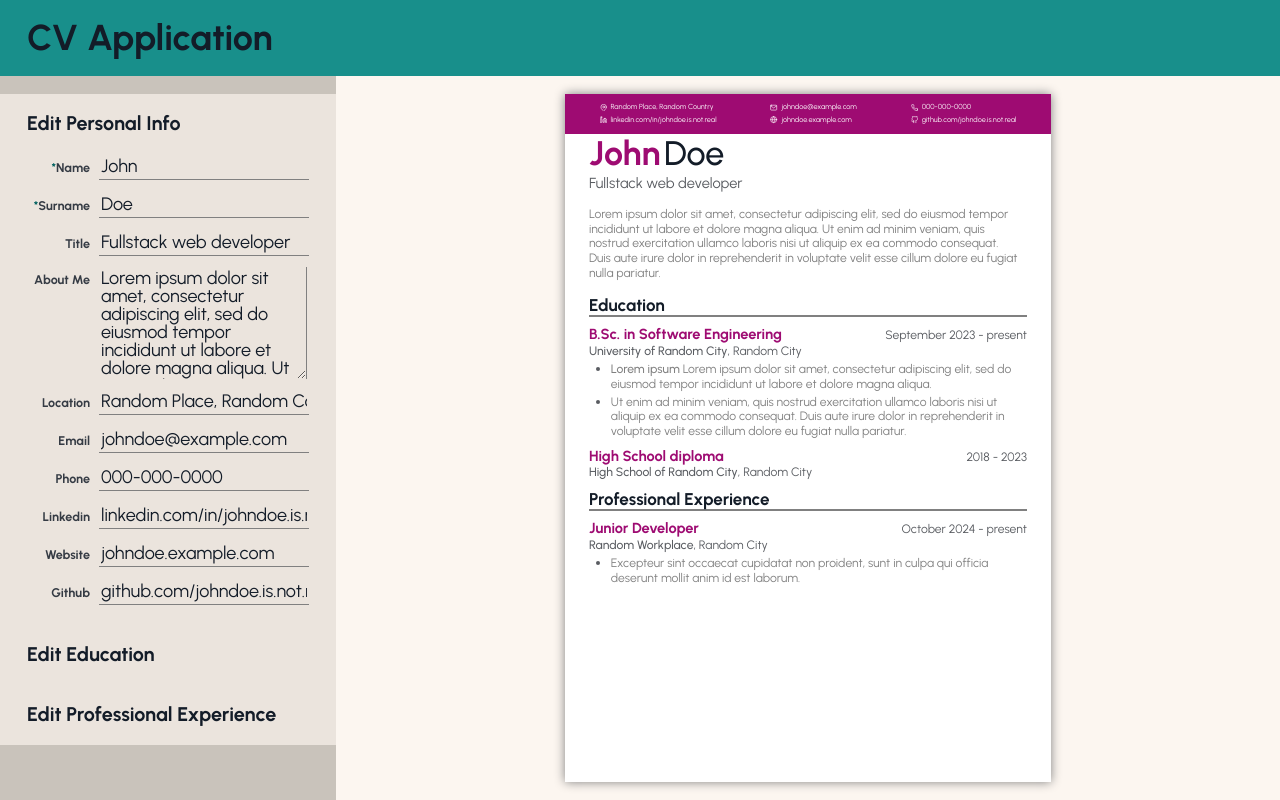
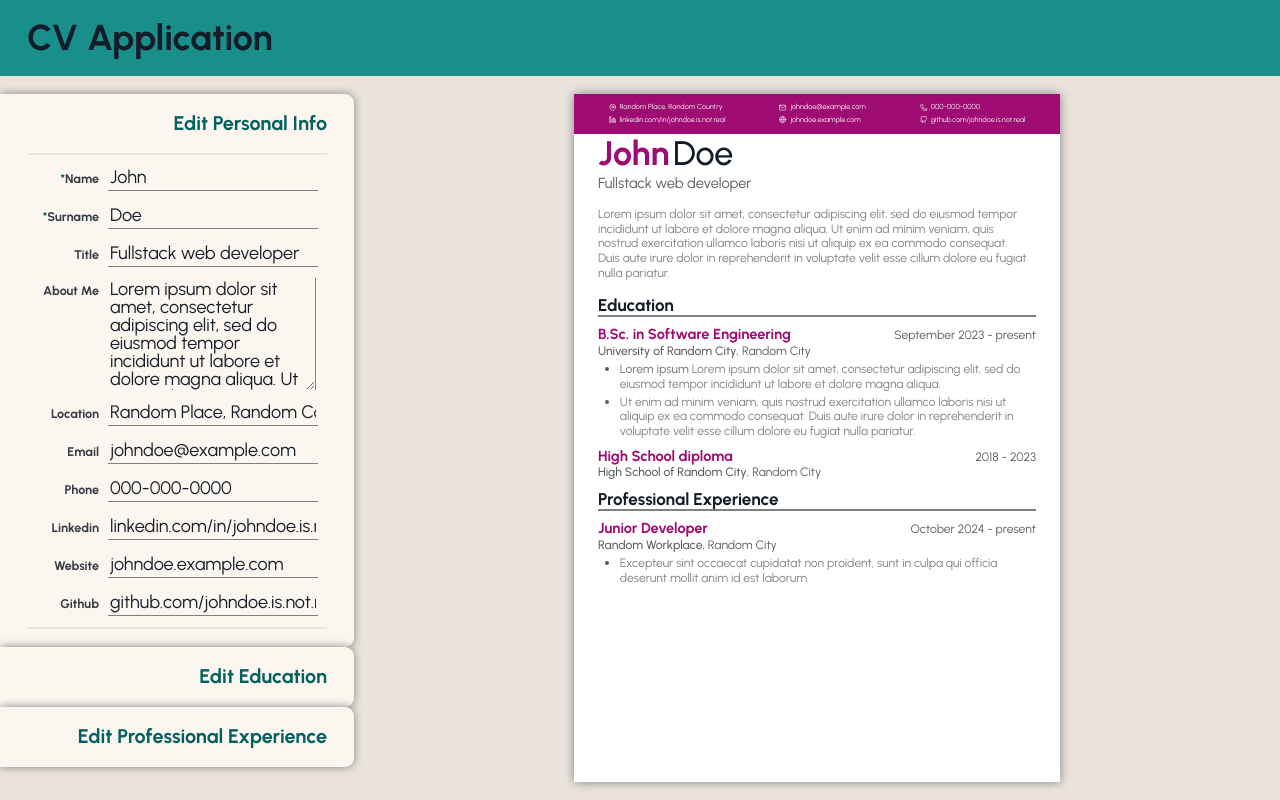
Before and after one commit to frarosset/cv-application, a React (Vite) app: page / in a window 1280 px wide. Built offline with nearby package versions, Linux system fonts and the light colour scheme.

Commit message:
style(EditPanel, EditSectionPanel): edit style of these components (mainly for better resposiveness)

```diff
--- a/src/styles/Main.css
+++ b/src/styles/Main.css
@@ -10,7 +10,20 @@ main .preview-panel {
   flex: 1;
 }
 
+/* Modify layout when base layout has overflow */
+
 main.has-overflow-y .edit-panel,
 main.has-overflow-y .preview-panel {
   min-width: 100vw;
 }
+
+main.has-overflow-y .edit-panel {
+  padding-right: var(--editor-padding-ud);
+}
+
+/* tablet or larger, or landscape (vs portrait), 641px (phone), 961px (tablet) */
+@media only screen and (min-width: 768px) {
+  main.has-overflow-y .edit-section-panel {
+    max-width: 80vw;
+  }
+}
--- a/src/styles/editor/EditPanel.css
+++ b/src/styles/editor/EditPanel.css
@@ -1,6 +1,7 @@
 .edit-panel {
   background-color: var(--editor-bg-col);
   padding: var(--editor-padding);
+  z-index: 1;
 }
 
 .edit-panel h2 {
--- a/src/styles/editor/EditSectionPanel.css
+++ b/src/styles/editor/EditSectionPanel.css
@@ -1,15 +1,21 @@
 .edit-section-panel {
   background-color: var(--editor-section-bg-col);
   padding: var(--editor-section-padding);
+  border-radius: 0 var(--editor-form-gap) var(--editor-form-gap) 0;
+  box-shadow: var(--box-shadow);
 
   display: flex;
   flex-direction: column;
   gap: var(--editor-section-gap);
+
+  max-height: 100%;
 }
 
 .edit-section-panel h3 {
   font-size: var(--h3-fontsize);
+  color: var(--edit-section-highlight-color);
   font-weight: bold;
+  text-align: right;
 }
 
 .edit-section-panel form {
@@ -17,6 +23,11 @@
 
   display: flex;
   flex-direction: column;
+  gap: var(--editor-form-gap);
 
-  gap: var(--editor-form-gap);
+  overflow-x: hidden;
+  overflow-y: auto;
+  padding: var(--editor-form-gap);
+  border-top: 2px solid var(--editor-bg-col);
+  border-bottom: 2px solid var(--editor-bg-col);
 }
--- a/src/styles/variables.css
+++ b/src/styles/variables.css
@@ -26,10 +26,10 @@
   --bg-col: var(--col-light-1);
   --header-bg-col: var(--col-accent-2);
 
-  --editor-bg-col: var(--col-light-4);
-  --editor-section-bg-col: var(--col-light-3);
+  --editor-bg-col: var(--col-light-3);
+  --editor-section-bg-col: var(--col-light-2);
 
-  --preview-bg-col: var(--col-light-2);
+  --preview-bg-col: var(--col-light-3);
 
   /* Colors (text/icons)*/
   --col-txt: var(--col-dark-1);
@@ -39,6 +39,7 @@
   --input-color: var(--col-txt);
   --input-placeholder-color: var(--col-dark-4);
   --label-color: var(--col-dark-2);
+  --edit-section-highlight-color: var(--col-accent-1);
 
   /* Font family */
   --main-font: "Urbanist";
@@ -65,7 +66,8 @@
   --page-padding-ud: 1rem;
   --page-padding: var(--page-padding-ud) var(--page-padding-lr);
 
-  --editor-padding: var(--page-padding-ud) 0;
+  --editor-padding-ud: var(--page-padding-ud);
+  --editor-padding: var(--editor-padding-ud) 0;
 
   --editor-section-padding: var(--page-padding);
   --editor-section-gap: 1rem;
```
